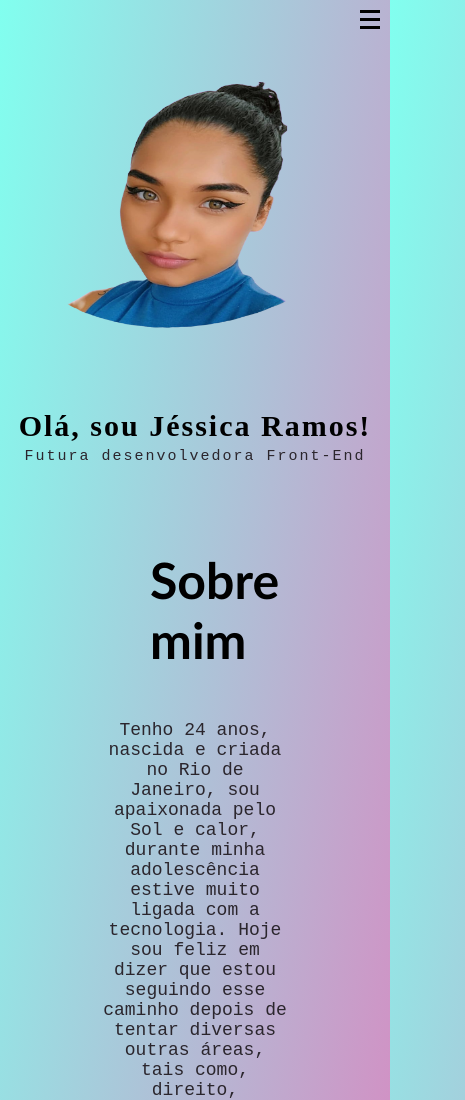
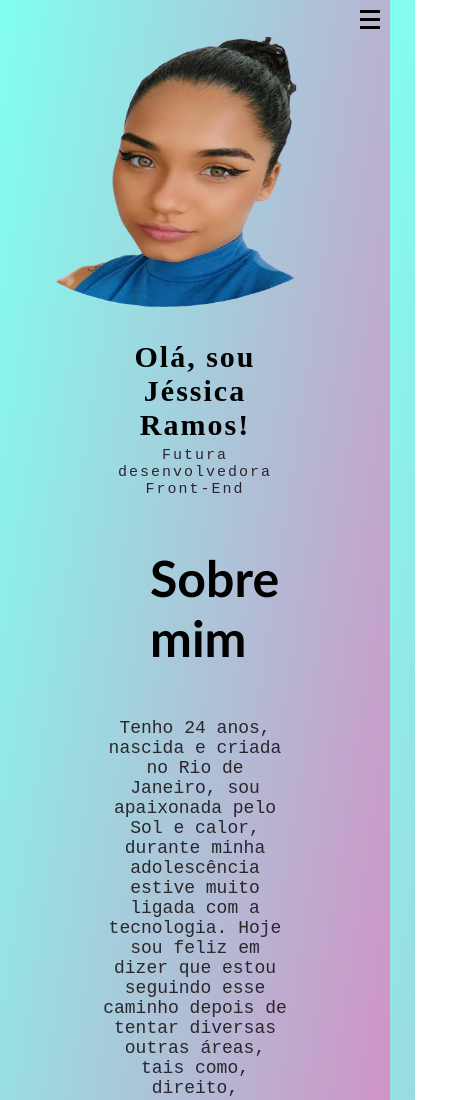
Before and after one commit to jessicarsmos/Projeto1-Resilia, a plain HTML site: page index.html in a window 390 px wide. Shown: the top 1100 px of the page, 465 px wide, since content can reach past the window. Drawn offline with Linux system fonts and the light colour scheme.

Commit message:
style fix

```diff
--- a/css/style.css
+++ b/css/style.css
@@ -34,7 +34,7 @@ header {
     display: flex;
     flex-direction: column;
     justify-content: center;
-    width: 540px;
+    max-width: 540px;
 }
 
 h1 {
@@ -279,4 +279,7 @@ aside {
     .navlist {
         text-align: center;
     }
+    #secao-inicio, #secao-sobre, #secao-hobbie, #secao-contato {
+        height: auto;
+    }
 }
```
